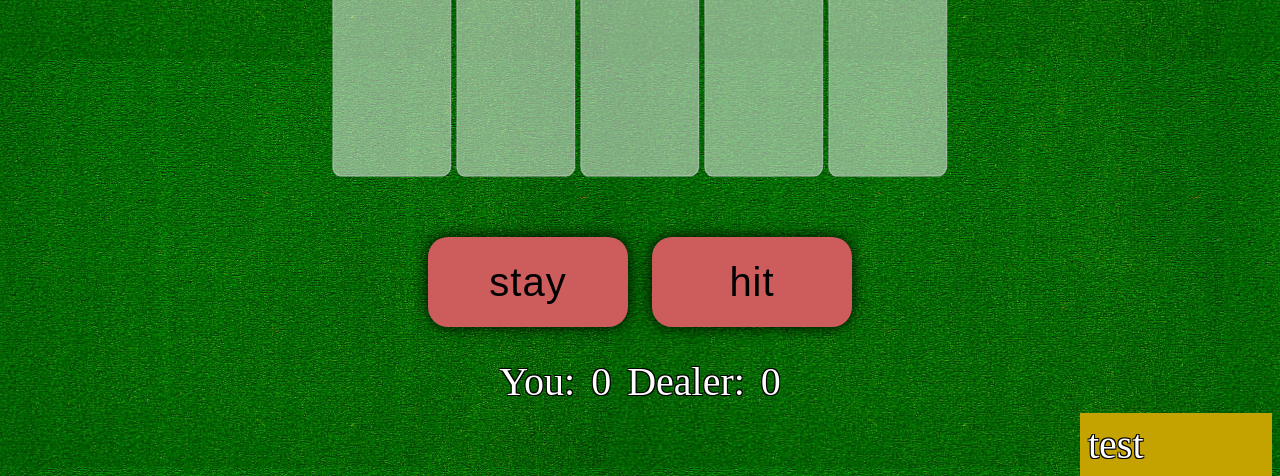
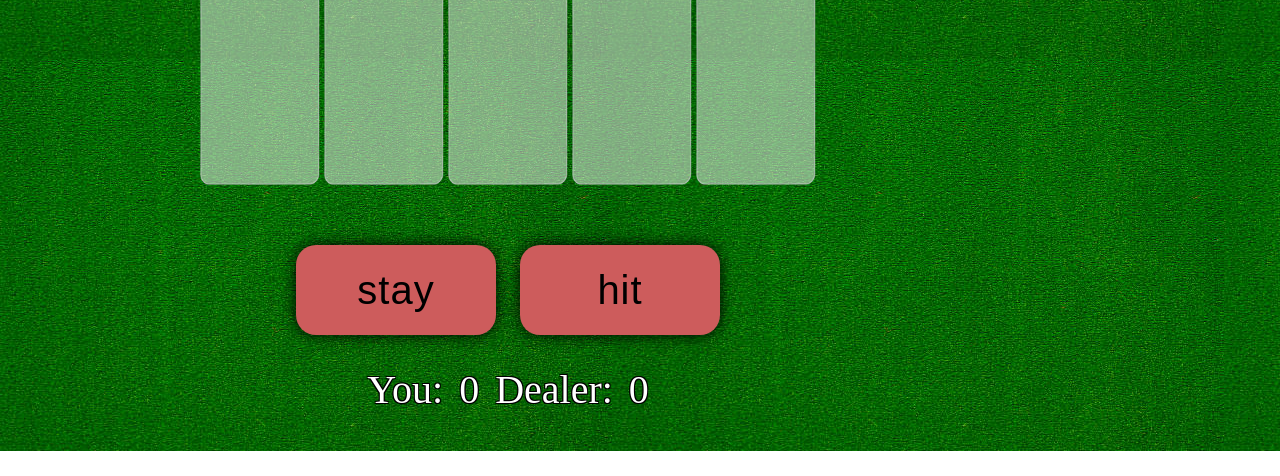
Before and after one commit to andymitch/andymitch.github.io, a plain HTML site: page blackjack.html in a window 1280 px wide. Shown: the part 349-825 px from the top of the page. After the commit the page ends 800 px from the top, so only its background shows below. Drawn offline with Linux system fonts and the light colour scheme.

Commit message:
Update blackjack.html

```diff
--- a/blackjack.html
+++ b/blackjack.html
@@ -73,14 +73,13 @@
         #left {
             margin-top: 10px;
             width: 1000px;
-            /*position: fixed;*/
+            float: left;
         }
 
         #right {
             width: 2in;
             background: #c4a300;
-            float: right;
-            /*position: fixed;*/
+            float: left;
         }
 
         @keyframes glowing {
```
